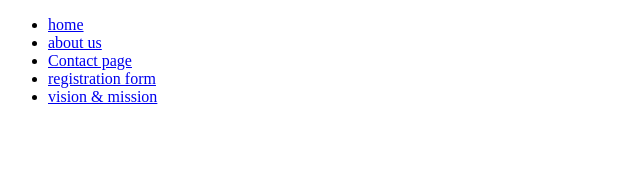
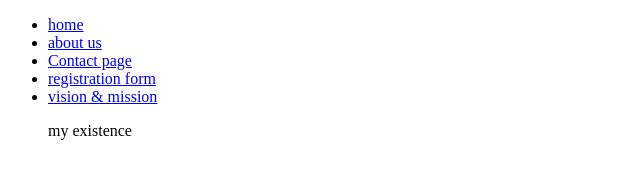
Before and after one commit to Abideen1/my-first-website, a plain HTML site: page index.html in a window 1280 px wide. Shown: the full height of the page, 0-640 px from the left. Drawn offline with Linux system fonts and the light colour scheme.

Commit message:
i just added a paragraph

```diff
--- a/index.html
+++ b/index.html
@@ -14,6 +14,8 @@
 	<li><a href="#">registration form</a>
 	<li><a href="#">vision & mission</a>
 
+	<p>my existence</p>
+
 
 
 
```
